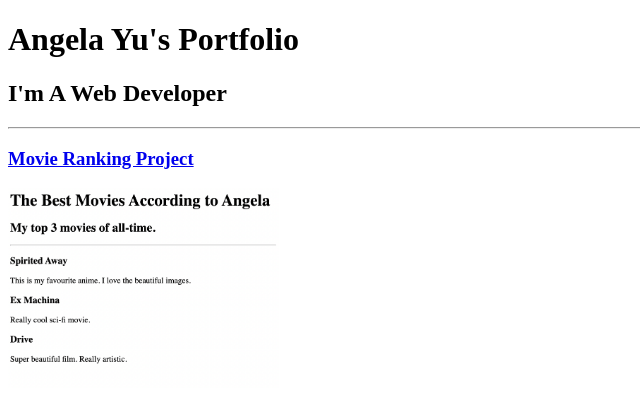
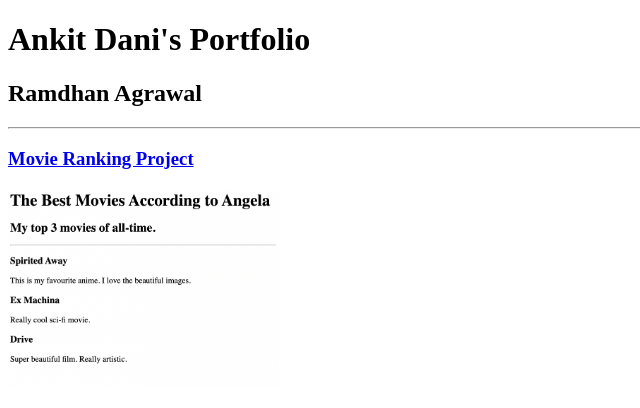
Before and after one commit to Ashish-web4/html-portfolio, a plain HTML site: page index.html in a window 1280 px wide. Shown: the top 408 px of the page, without its empty margins (0-640 px from the left). Drawn offline with Linux system fonts and the light colour scheme.

Commit message:
Update index.html

```diff
--- a/index.html
+++ b/index.html
@@ -7,8 +7,8 @@
     <title>Document</title>
 </head>
 <body>
-   <h1>Angela Yu's Portfolio</h1>
-   <h2>I'm A Web Developer</h2>
+   <h1>Ankit Dani's Portfolio</h1>
+   <h2>Ramdhan Agrawal</h2>
    <hr/>
    <h3><a href="./public/movie-ranking.html">Movie Ranking Project</a></h3>
    <img src="./assets/images/movie-ranking.png" height="200" alt="top movies according to me">
```
